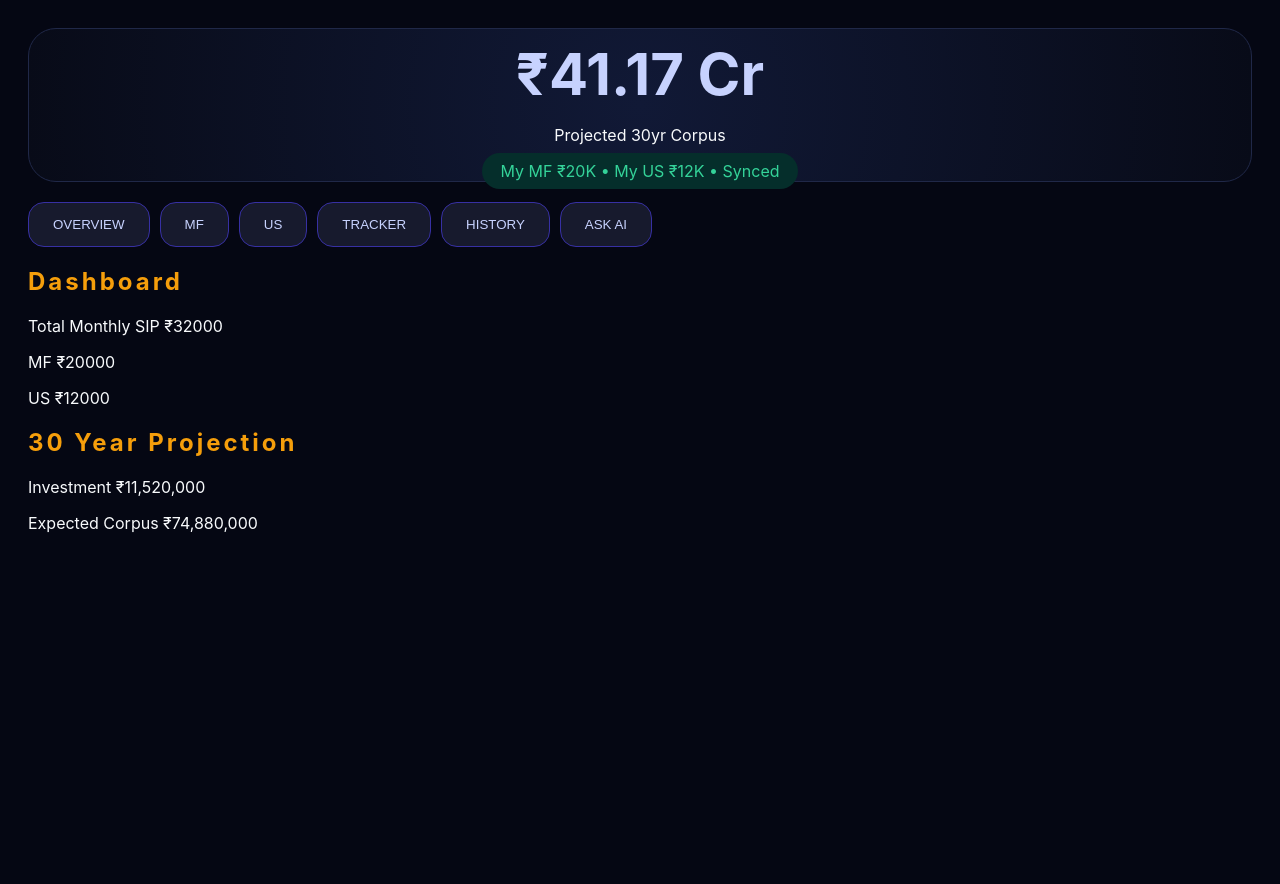
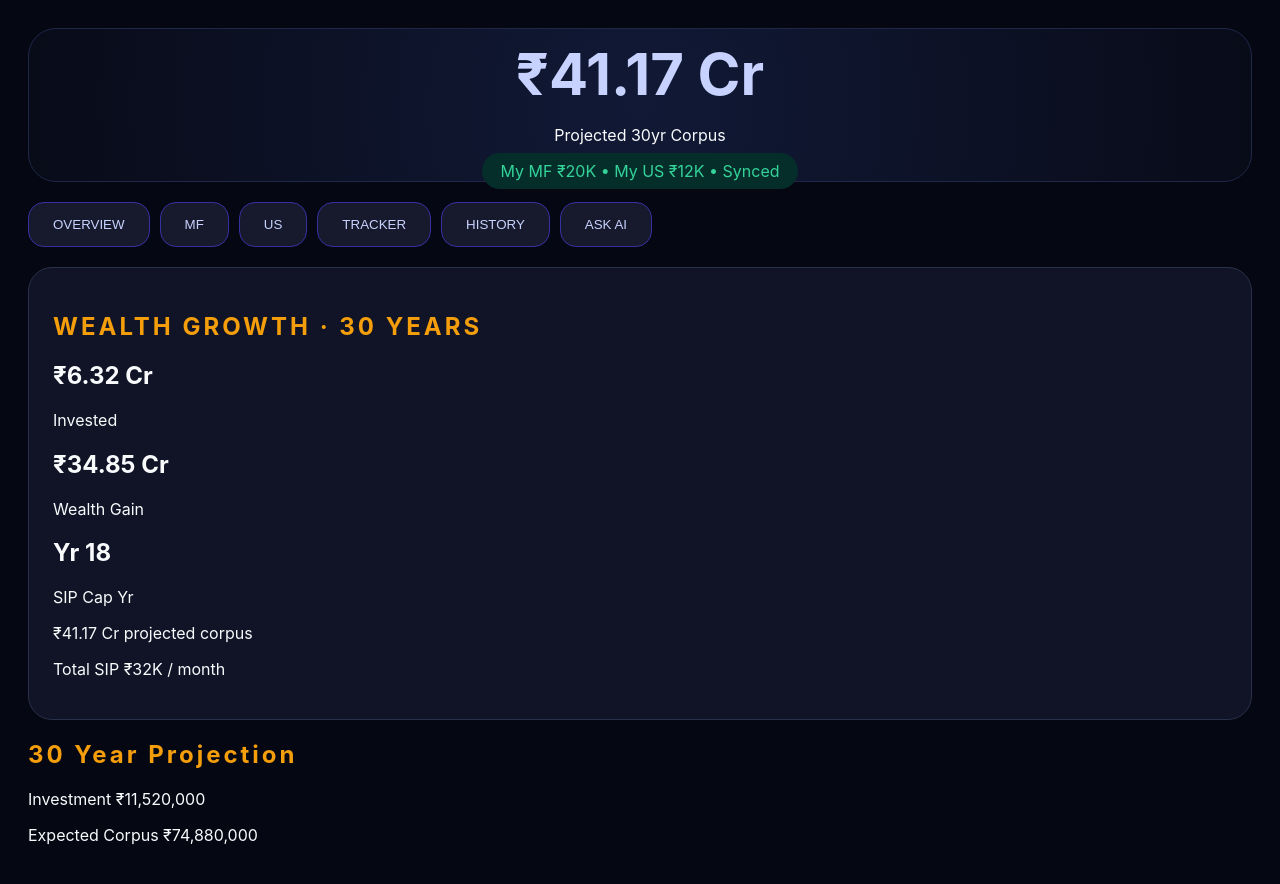
Before and after one commit to manikandankrish13/siptracker, a React (Vite) app: page / in a window 1280 px wide. Shown: the top 884 px of the page. Before the commit the page ends 800 px from the top, so only its background shows below. Built offline with nearby package versions, Linux system fonts and the light colour scheme.

Commit message:
Redesign overview dashboard with KPI cards

```diff
--- a/src/components/Dashboard.jsx
+++ b/src/components/Dashboard.jsx
@@ -1,6 +1,13 @@
 export default function Dashboard({items}){
  const total=items.reduce((a,b)=>a+b.amount,0);
- const mf=items.filter(x=>x.type==='MF').reduce((a,b)=>a+b.amount,0);
- const us=items.filter(x=>x.type==='US').reduce((a,b)=>a+b.amount,0);
- return <div><h2>Dashboard</h2><p>Total Monthly SIP ₹{total}</p><p>MF ₹{mf}</p><p>US ₹{us}</p></div>
+ return <section>
+ <h2>WEALTH GROWTH · 30 YEARS</h2>
+ <div className='kpis'>
+  <div><h1>₹6.32 Cr</h1><p>Invested</p></div>
+  <div><h1>₹34.85 Cr</h1><p>Wealth Gain</p></div>
+  <div><h1>Yr 18</h1><p>SIP Cap Yr</p></div>
+ </div>
+ <div className='chart'>₹41.17 Cr projected corpus</div>
+ <p>Total SIP ₹{(total/1000).toFixed(0)}K / month</p>
+ </section>
 }
```
